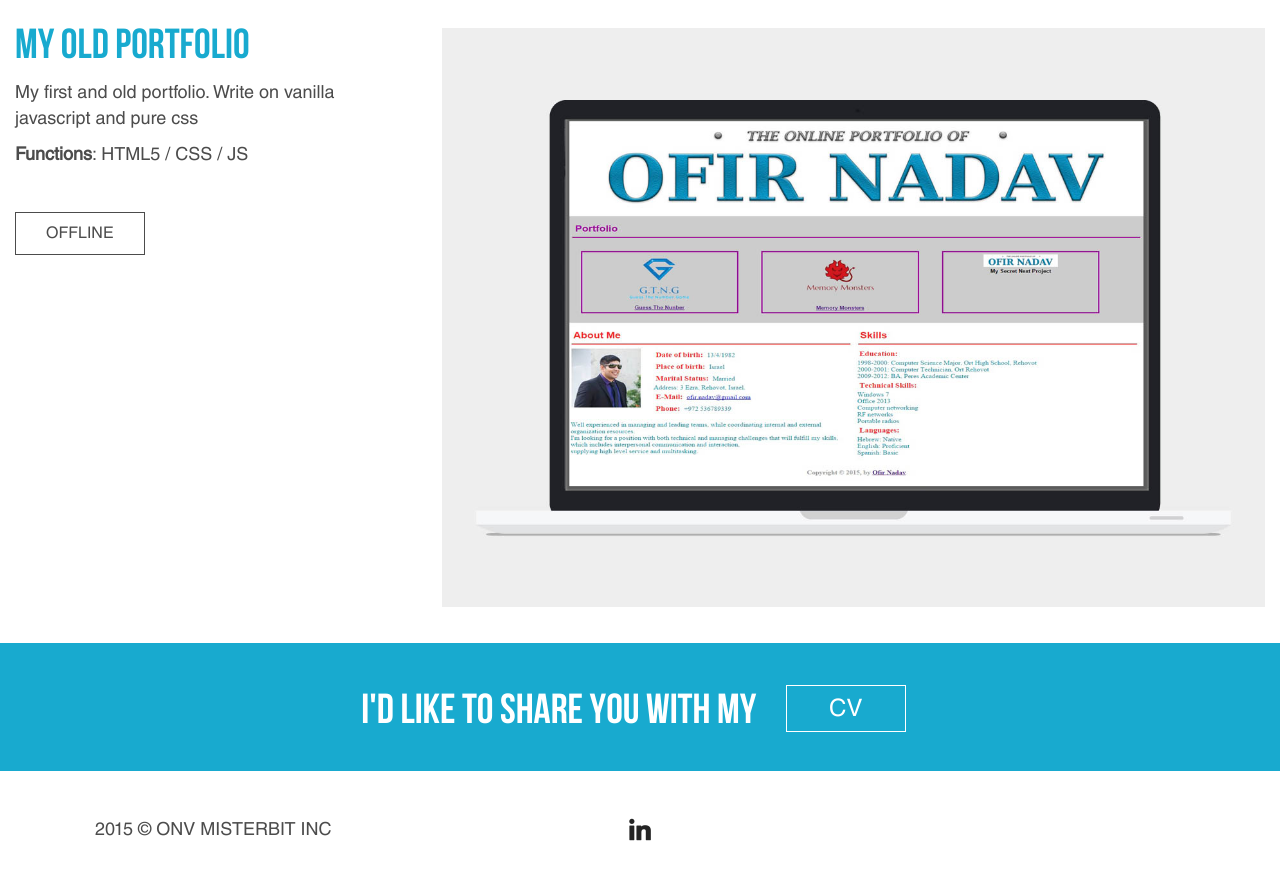
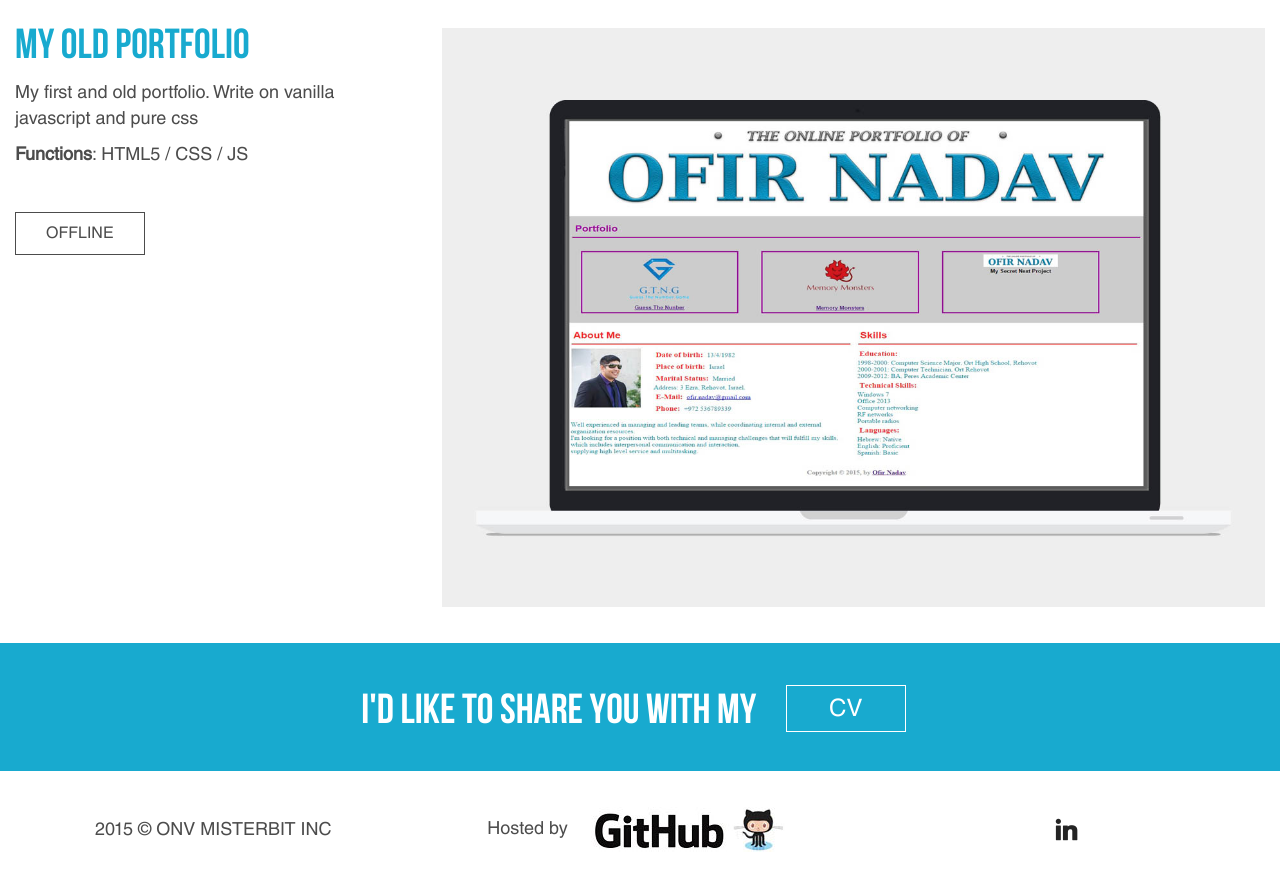
Before and after one commit to OfirNadav/OfirNadav, a plain HTML site: page web.html in a window 1280 px wide. Shown: the part 1824-2714 px from the top of the page. Drawn offline with Linux system fonts and the light colour scheme.

Commit message:
webhost pic

```diff
--- a/web.html
+++ b/web.html
@@ -123,7 +123,7 @@
             <h1 data-sr="enter top over 1s">
                 <span>I'd like to share you with my </span>
                 <a href="docs/ONV-Resume.pdf" class="ghost-button">CV</a> &nbsp;
-                <!--<a href="docs/JDC-Portfolio.pdf" class="ghost-button">Portfolio</a>-->
+                <!--<a href="docs/ONV-Portfolio.pdf" class="ghost-button">Portfolio</a>-->
             </h1>
         </div>
     </div>
@@ -132,7 +132,7 @@
         <div class="col-md-4 pad">
             <p>2015 © ONV MISTERBIT INC</p>
         </div>
-        <!--<div class="col-md-4"><p>Hosted by &nbsp; <a href="http://www.webspaceph.com/" target="_blank"><img src="img/webspace.png" alt="logo webspace"></a></p></div>-->
+        <div class="col-md-4"><p>Hosted by &nbsp; <a href="https://github.com/OfirNadav" target="_blank"><img src="img/github.jpg" alt="logo github"></a></p></div>
         <div class="col-md-4 pad socialbot">
             <ul>
                 <li><a href="https://www.linkedin.com/in/OfirNadav" target="_blank"><span class="sociconbot">j</span></a></li>
```
Also changed, not shown: about.html (+2 -2 lines), index.html (+1 -3 lines), img/github.jpg (added), img/webspace.png (deleted).
